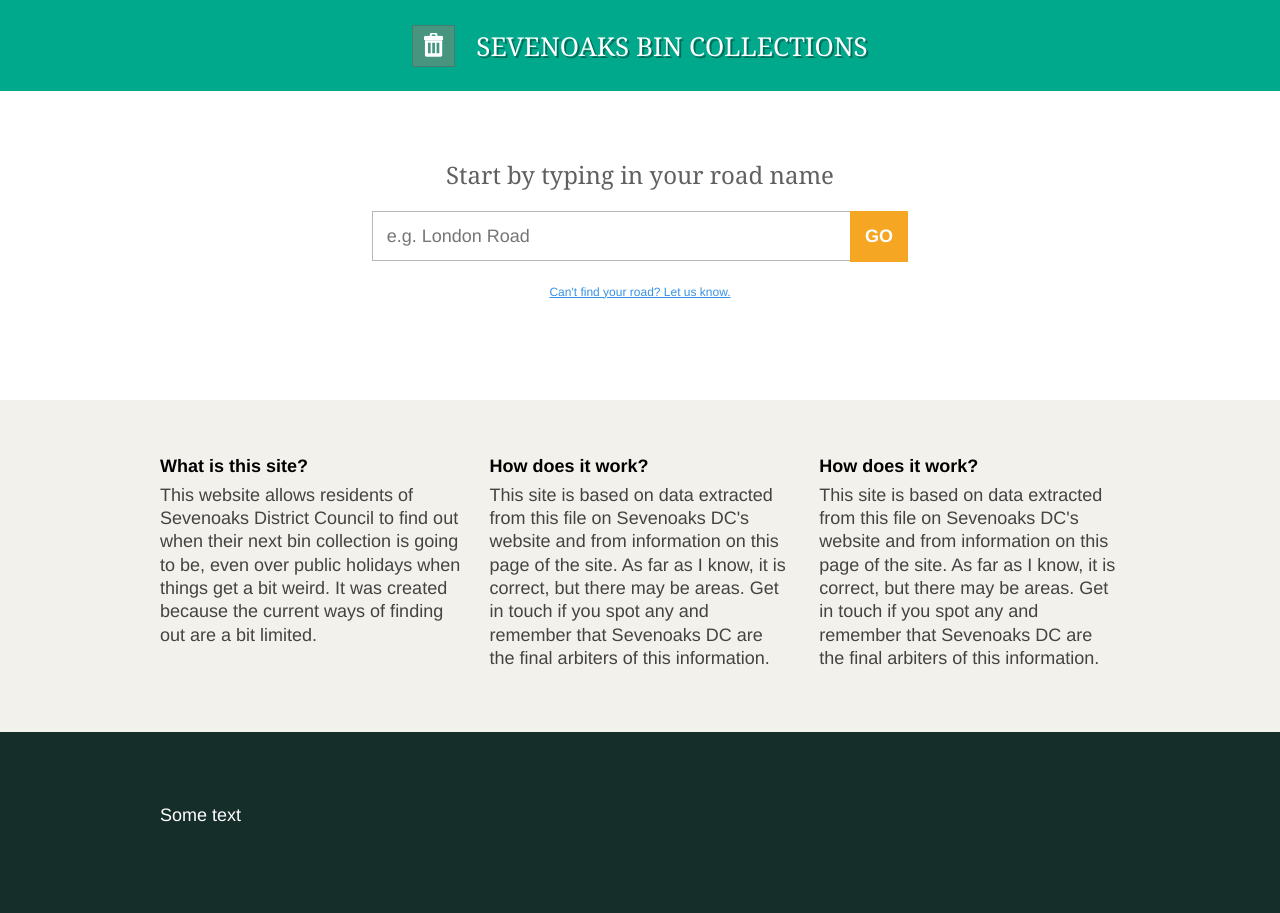
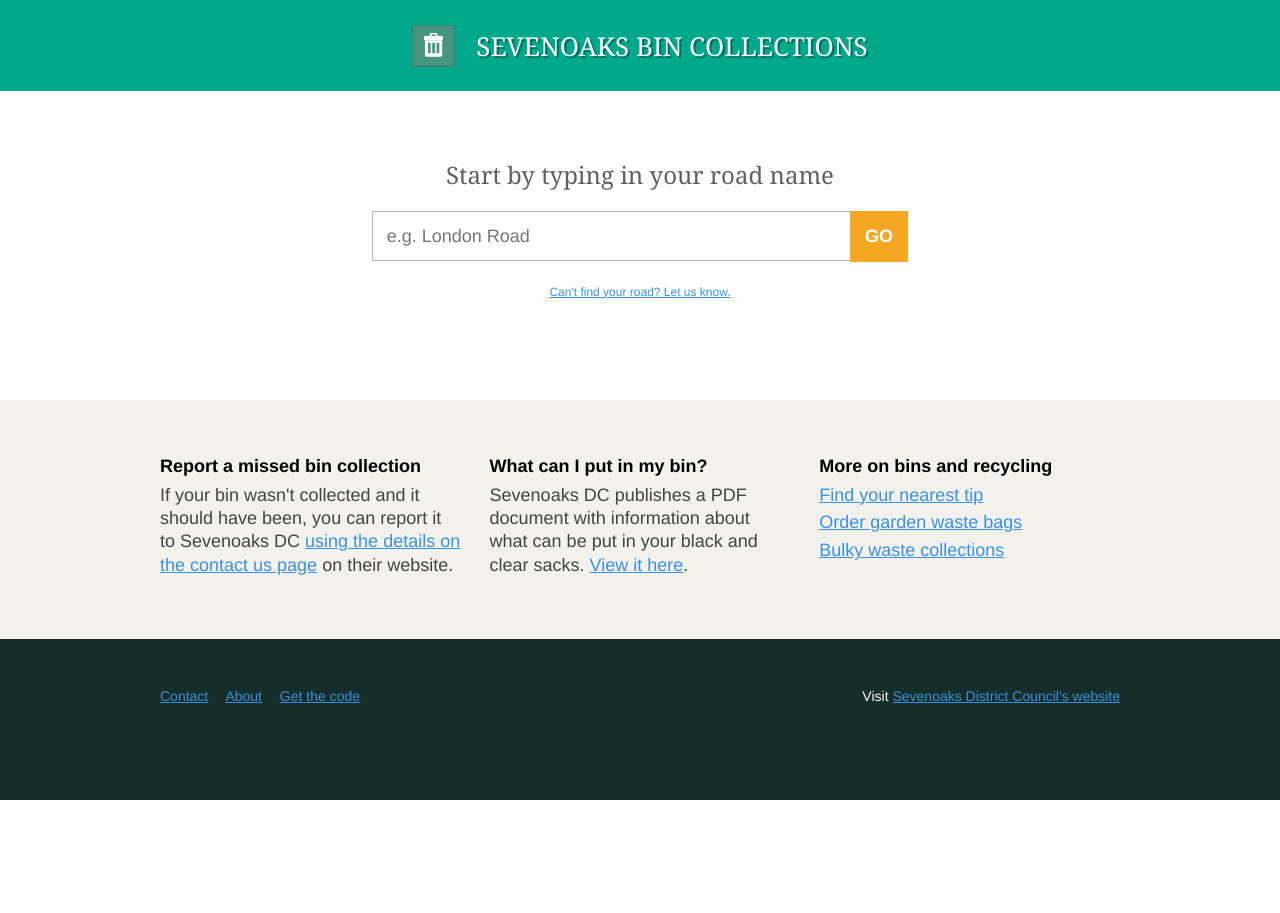
Before and after one commit to mikejamesthompson/magic-bins, a Flask app: page / in a window 1280 px wide. After the commit the page ends 800 px from the top, so only its background shows below. Run offline with Flask 2, Linux system fonts and the light colour scheme; parts of the project's set-up code (start-up, migrations or seed data) failed here and were passed over; some libraries are stand-ins or nearby versions.

Commit message:
new footer text and additional information text, changed to use road name and area slugs in URLs

```diff
--- a/app/static/css/main.css
+++ b/app/static/css/main.css
@@ -182,11 +182,15 @@ input[type=submit] {
 /* =Structure
 -------------------------------------------------------------- */
 
-header { background: #00A98C; margin-bottom: 4.8em;}
+body { background: #152E29; }
+
+header { background: #00A98C;}
 
 header h2 { font-size: 2.6em; margin: 0; padding: 1.25em 0; text-shadow: 2px 2px #006D5A; text-transform: uppercase; margin: 0 auto; max-width: 744px; }
 
 header h2 a:link, header h2 a:visited { background: url('/static/img/bin_logo.png') no-repeat left center; color: #fff; padding: 0.75em 0 0.75em 64px; text-decoration: none; }
+
+div#content { background: #fff; padding-top: 4.8em; }
 
 div.content { margin: 0 auto; max-width: 960px; overflow: hidden; }
 
@@ -196,9 +200,13 @@ div#further-information .section { float: left; margin-right: 3%; width: 31.333%
 
 div#further-information .last { margin-right: 0; }
 
-footer#site-information { background: #152E29; clear: both; padding: 7.2em 0; }
+footer#site-information { background: #152E29; clear: both; padding: 4.8em 0; }
 
-footer p { color: #fff; }
+footer p { color: #fff; font-size: 1.4em; }
+
+footer p#the-real-thing { float: right; }
+
+footer p#site-links a { margin-right: 1em; }
 
 
 /* =Homepage
--- a/app/templates/base.html
+++ b/app/templates/base.html
@@ -24,9 +24,14 @@
 </div>
 
 <footer id="site-information">
-<div class="content">
-	<p>Some text</p>
-</div>
+	<div class="content">
+		<p id="the-real-thing">Visit <a href="http://www.sevenoaks.gov.uk">Sevenoaks District Council's website</a></p>
+		<p id="site-links">
+			<a href="/contact">Contact</a>
+			<a href="/contact">About</a>
+			<a href="#">Get the code</a>
+		</p>
+	</div>
 </footer>
 
 </body>
--- a/app/templates/collections.html
+++ b/app/templates/collections.html
@@ -28,13 +28,13 @@
 <div id="further-information">
 	<div class="content">
 		<div class="section">
-			<h3>What can I put in my bin?</h3>
-			<p>Sevenoaks DC publishes a PDF with information about what can be put in your black and clear sacks. View it here.</p>
+			<h3>Report a missed bin collection</h3>
+			<p>If your bin wasn't collected and it should have been, you can report it to Sevenoaks DC <a href="http://www.sevenoaks.gov.uk/contact-us">using the details on the contact us page</a> on their website.</p>
 		</div>
 
 		<div class="section">
 			<h3>What can I put in my bin?</h3>
-			<p>Sevenoaks DC publishes a PDF with information about what can be put in your black and clear sacks. View it here.</p>
+			<p>Sevenoaks DC publishes a PDF document with information about what can be put in your black and clear sacks. <a href="http://www.sevenoaks.gov.uk/__data/assets/pdf_file/0006/82392/Your-Guide-to-Recycling-in-Sevenoaks-for-web.pdf">View it here</a>.</p>
 		</div>
 
 		<div class="section last">
--- a/app/templates/index.html
+++ b/app/templates/index.html
@@ -17,18 +17,22 @@
 	<div class="content">
 
 		<div class="section">
-			<h3>What is this site?</h3>
-			<p>This website allows residents of Sevenoaks District Council to find out when their next bin collection is going to be, even over public holidays when things get a bit weird. It was created because the current ways of finding out are a bit limited.</p>
+			<h3>Report a missed bin collection</h3>
+			<p>If your bin wasn't collected and it should have been, you can report it to Sevenoaks DC <a href="http://www.sevenoaks.gov.uk/contact-us">using the details on the contact us page</a> on their website.</p>
 		</div>
 
 		<div class="section">
-			<h3>How does it work?</h3>
-			<p>This site is based on data extracted from this file on Sevenoaks DC's website and from information on this page of the site. As far as I know, it is correct, but there may be areas. Get in touch if you spot any and remember that Sevenoaks DC are the final arbiters of this information.</p>
+			<h3>What can I put in my bin?</h3>
+			<p>Sevenoaks DC publishes a PDF document with information about what can be put in your black and clear sacks. <a href="http://www.sevenoaks.gov.uk/__data/assets/pdf_file/0006/82392/Your-Guide-to-Recycling-in-Sevenoaks-for-web.pdf">View it here</a>.</p>
 		</div>
 
 		<div class="section last">
-			<h3>How does it work?</h3>
-			<p>This site is based on data extracted from this file on Sevenoaks DC's website and from information on this page of the site. As far as I know, it is correct, but there may be areas. Get in touch if you spot any and remember that Sevenoaks DC are the final arbiters of this information.</p>
+			<h3>More on bins and recycling</h3>
+			<ul class="links">
+				<li><a href="http://www.sevenoaks.gov.uk/services/housing/recycling-rubbish-and-waste/the-tip-household-waste-recycling-centres">Find your nearest tip</a></li>
+				<li><a href="http://www.sevenoaks.gov.uk/__data/assets/pdf_file/0007/89890/Garden-Waste-Recycling-and-Rubbish-Sacks-Purchase-Locations-Current.pdf">Order garden waste bags</a></li>
+				<li><a href="http://www.sevenoaks.gov.uk/services/housing/recycling-rubbish-and-waste/refuse,-recycling-and-garden-waste-general-information/bulky-waste-and-white-goods-collections">Bulky waste collections</a></li>
+			</ul>
 		</div>
 
 	</div>
--- a/app/templates/search.html
+++ b/app/templates/search.html
@@ -7,7 +7,7 @@
 {% if roads %}
     <ul id="roads">
 	{% for road in roads %}
-		<li><a href="/collection-times/{{road.id}}">{{road.name}}</a> <span class="area"><a href="/collection-times/{{road.id}}">{{road.area}}</a></span></li>
+		<li><a href="/collection-times/{{road.url_name}}">{{road.name}}</a> <span class="area"><a href="/collection-times/{{road.id}}">{{road.area}}</a></span></li>
 	{% endfor %}
 	</ul>
 {% endif %}
--- a/app/views.py
+++ b/app/views.py
@@ -3,7 +3,7 @@ from app import app
 from app.forms import SearchForm
 from app.models import Collection, Location
 from app import helpers
-
+from webhelpers.text import urlify
 from datetime import datetime
 
 
@@ -34,10 +34,10 @@ def collections_index():
 
 
 # Page for an individual road
-@app.route('/collection-times/<int:road_id>')
-def collections(road_id):
+@app.route('/collection-times/<road>')
+def collections(road):
 
-	location = Location.query.get(road_id)
+	location = Location.query.filter_by(url_name = urlify(road)).first()
 	collections = location.collections
 
 	cs = []
--- a/run.py
+++ b/run.py
@@ -1,2 +1,12 @@
 from app import app
-app.run(debug = True)
+
+app.debug = True
+
+if app.debug:
+	import logging
+	from logging import FileHandler
+	file_handler = FileHandler('app.log')
+	file_handler.setLevel(logging.WARNING)
+	app.logger.addHandler(file_handler)
+
+app.run(debug = app.debug)
```
Also changed, not shown: app/models.py (+4 -3 lines), requirements.txt (added, +14 -0 lines), sevenoaks_import.py (+49 -46 lines).
